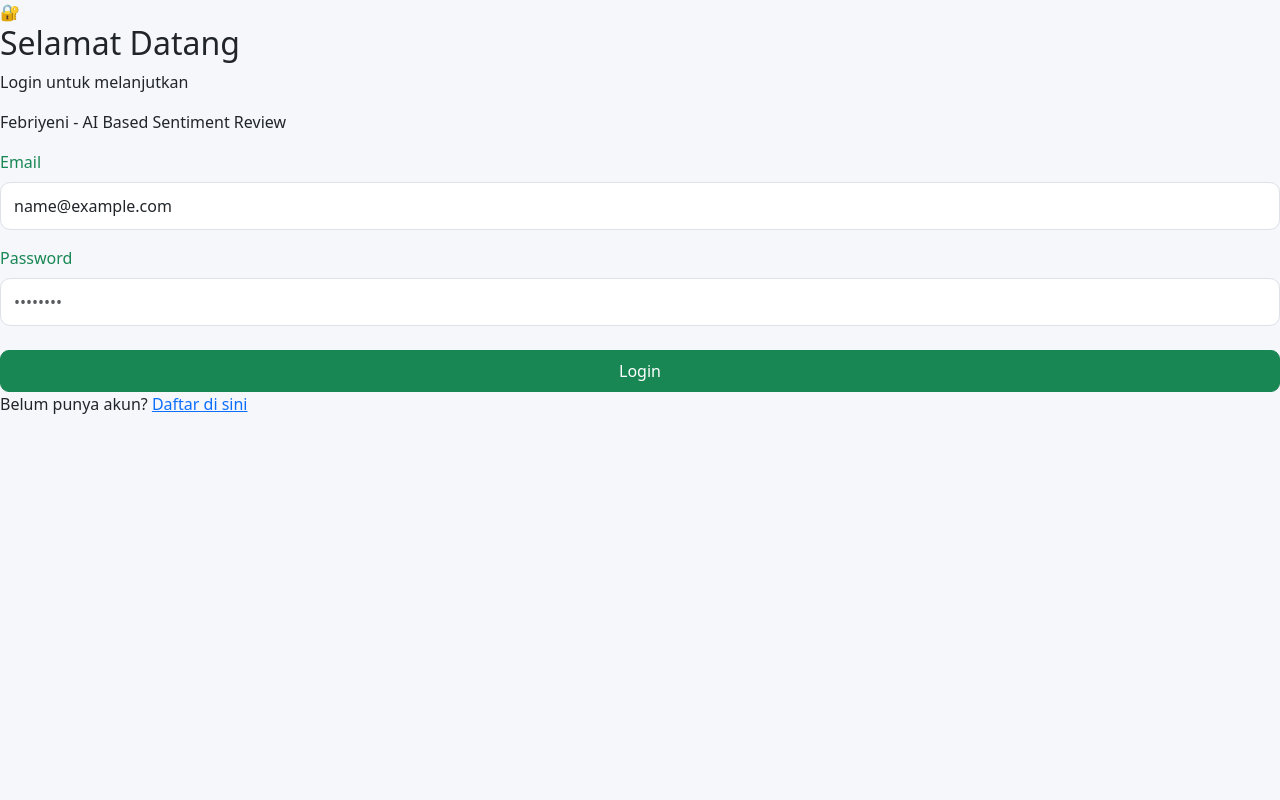
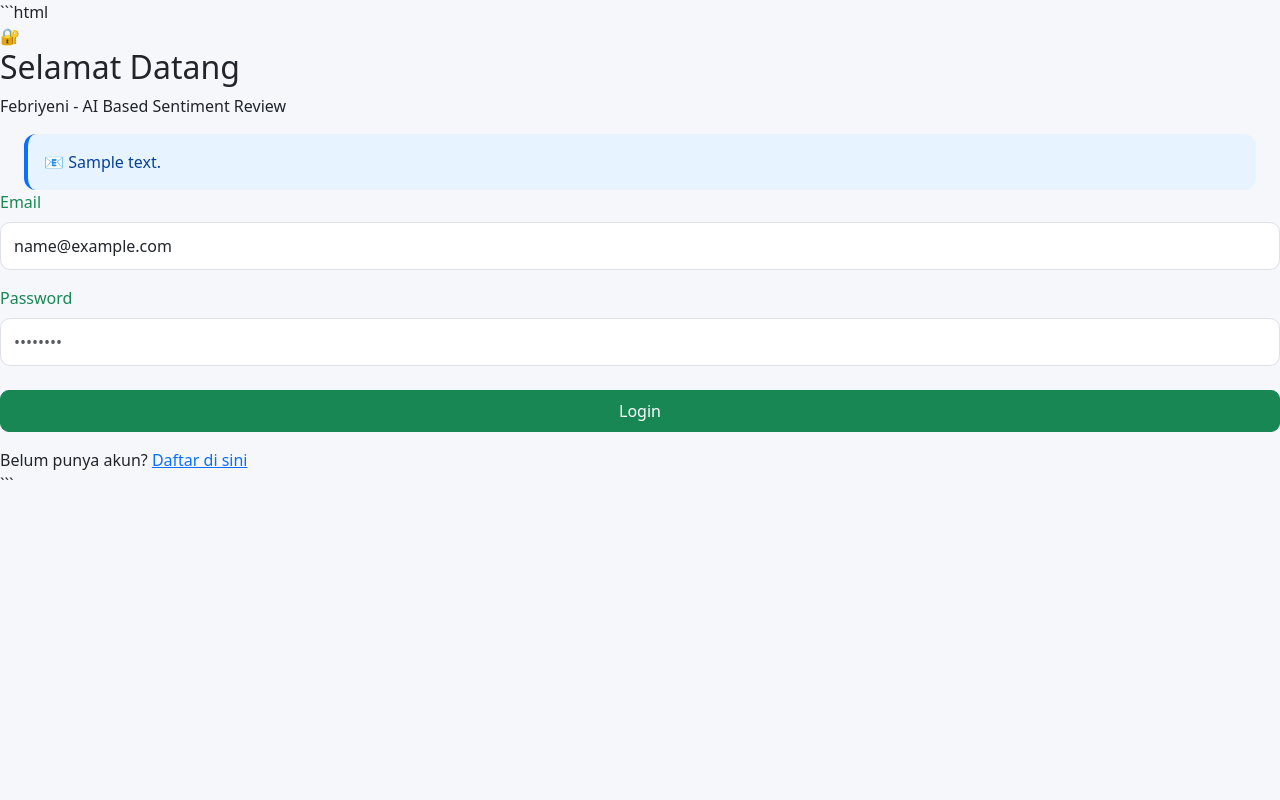
Before and after one commit to febsusi/AI-Febriyeni-Susi-1076012614908-Cloud-Computing, a Flask app: template templates/login.html in a window 1280 px wide. Run offline with Flask 3, Linux system fonts and the light colour scheme; the template is opened without the code that fills it: most values are stand-ins (such as "Sample title", 1, 10 or a date in 2020).

Commit message:
Update login.html

````diff
--- a/templates/login.html
+++ b/templates/login.html
@@ -1,3 +1,4 @@
+```html
 <!DOCTYPE html>
 <html lang="id">
 <head>
@@ -7,77 +8,147 @@
     <link href="https://cdn.jsdelivr.net/npm/bootstrap@5.3.3/dist/css/bootstrap.min.css" rel="stylesheet">
     <link rel="stylesheet" href="{{ url_for('static', filename='style.css') }}">
 </head>
+
 <body>
+
 <div class="auth-wrapper">
+
     <div class="auth-card">
+
         <div class="auth-header">
             <span class="auth-icon">🔐</span>
             <h2>Selamat Datang</h2>
-            <p>Login untuk melanjutkan</p>
             <p>Febriyeni - AI Based Sentiment Review</p>
         </div>
 
-        <div class="auth-body">
 
-            {# ==================== PESAN SUKSES ==================== #}
+        <!-- ============================= -->
+        <!-- EMAIL VERIFICATION MESSAGE -->
+        <!-- ============================= -->
+
         {% if success %}
-            <div class="alert alert-success">
+        <div class="alert alert-success mx-4 mt-3 mb-0">
             ✅ {{ success }}
         </div>
         {% endif %}
 
-            {# ==================== PESAN ERROR ==================== #}
-            {% if error %}
-            <div class="alert alert-danger">
-                ⚠️ {{ error }}
+        {% if verification_message %}
+        <div class="alert alert-info mx-4 mt-3 mb-0">
+            📧 {{ verification_message }}
         </div>
         {% endif %}
 
-            {# ==================== FORM LOGIN ==================== #}
+
+        <!-- ============================= -->
+        <!-- AUTH BODY -->
+        <!-- ============================= -->
+
+        <div class="auth-body">
+
+            {% if error %}
+            <div class="alert alert-danger">
+                {{ error }}
+            </div>
+            {% endif %}
+
+
+            <!-- LOGIN FORM -->
             <form method="POST" action="{{ url_for('login') }}">
+
                 <div class="mb-3">
                     <label class="form-label">Email</label>
-                    <input type="email" name="email" class="form-control"
+
+                    <input
+                        type="email"
+                        name="email"
+                        class="form-control"
                         placeholder="nama@email.com"
                         value="{{ email_for_resend or '' }}"
                         required>
                 </div>
+
+
                 <div class="mb-4">
                     <label class="form-label">Password</label>
-                    <input type="password" name="password" class="form-control"
-                           placeholder="••••••••" required>
+
+                    <input
+                        type="password"
+                        name="password"
+                        class="form-control"
+                        placeholder="••••••••"
+                        required>
                 </div>
-                <button type="submit" class="btn btn-success w-100 py-2">
+
+
+                <button
+                    type="submit"
+                    class="btn btn-success w-100 py-2">
                     Login
                 </button>
+
             </form>
 
-            {# ==================== TOMBOL RESEND VERIFICATION ==================== #}
+
+            <!-- ============================= -->
+            <!-- RESEND VERIFICATION -->
+            <!-- ============================= -->
+
             {% if show_resend %}
+
             <hr class="my-4">
+
             <p class="text-muted small mb-2 text-center">
                 📬 Belum menerima email verifikasi?<br>
                 Masukkan password Anda untuk mengirim ulang.
             </p>
-            <form method="POST" action="{{ url_for('resend_verification') }}">
-                <input type="hidden" name="email" value="{{ email_for_resend or '' }}">
+
+            <form
+                method="POST"
+                action="{{ url_for('resend_verification') }}">
+
+                <input
+                    type="hidden"
+                    name="email"
+                    value="{{ email_for_resend or '' }}">
+
+
                 <div class="mb-2">
-                    <input type="password" name="password" class="form-control"
-                           placeholder="Masukkan password Anda" required>
+                    <input
+                        type="password"
+                        name="password"
+                        class="form-control"
+                        placeholder="Masukkan password Anda"
+                        required>
                 </div>
-                <button type="submit" class="btn btn-warning w-100 py-2">
+
+
+                <button
+                    type="submit"
+                    class="btn btn-warning w-100 py-2">
                     📧 Kirim Ulang Email Verifikasi
                 </button>
+
             </form>
+
             {% endif %}
 
         </div>
 
+
+        <!-- FOOTER -->
+
         <div class="auth-footer">
             Belum punya akun?
-            <a href="{{ url_for('register') }}">Daftar di sini</a>
+
+            <a href="{{ url_for('register') }}">
+                Daftar di sini
+            </a>
         </div>
+
     </div>
+
 </div>
+
 </body>
 </html>
+```
````
Lines whose indentation alone changed are shown as unchanged.
